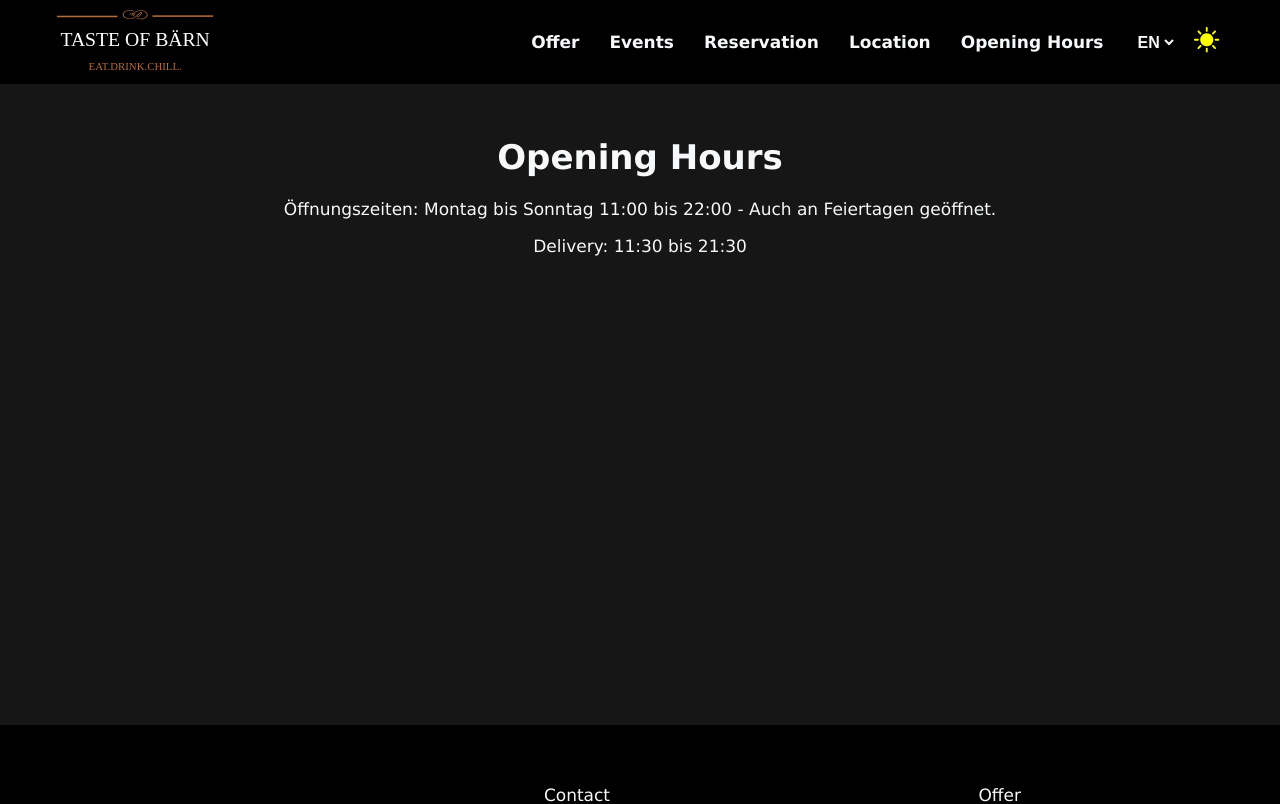
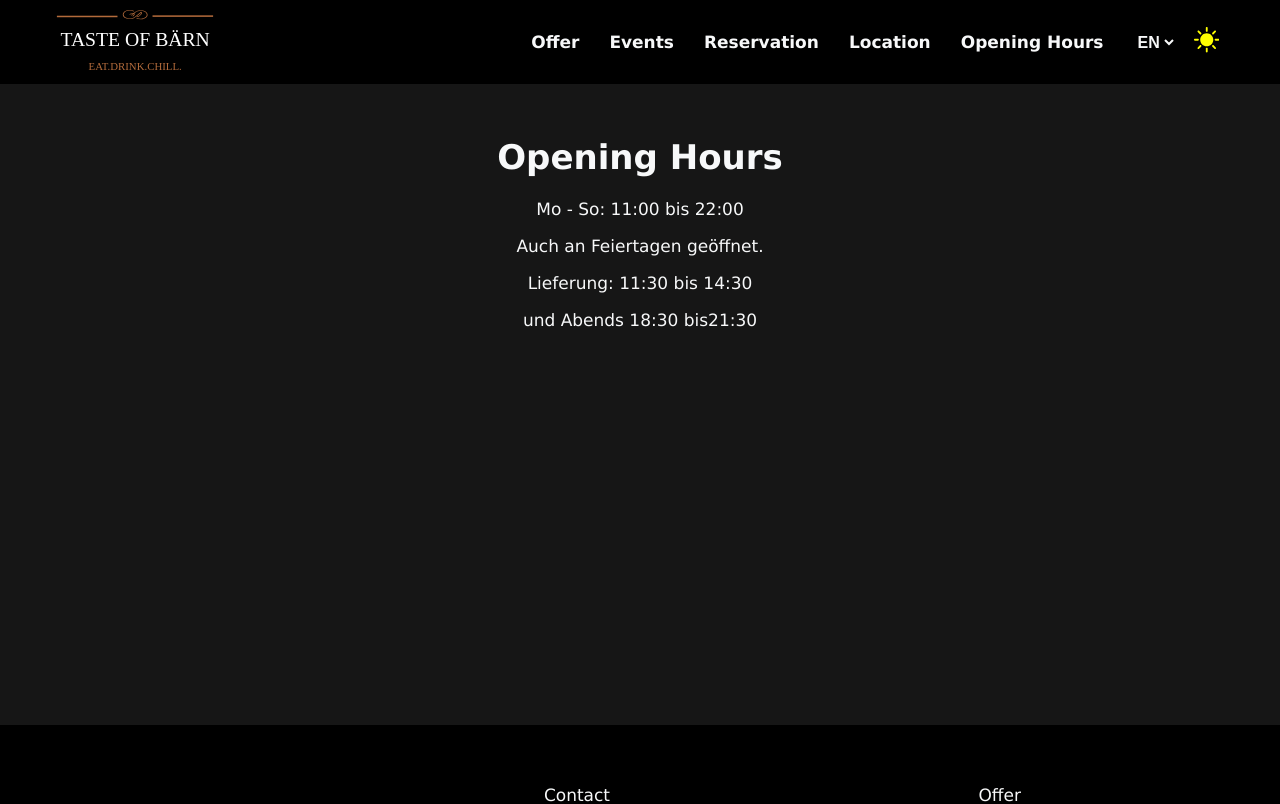
Before and after one commit to Cris-Omar/tasteofbaern, a React (Create React App) app: page /openinghours in a window 1280 px wide. Shown: the top 804 px of the page. Built offline with nearby package versions, Linux system fonts and the light colour scheme.

Commit message:
navbar correction of z-index

```diff
--- a/src/pages/OpeningHours.js
+++ b/src/pages/OpeningHours.js
@@ -6,8 +6,10 @@ export default function OpenningHours(){
     <div className="openinghours">
       <h1>Opening Hours</h1>
 
-      <p>Öffnungszeiten: Montag bis Sonntag 11:00 bis 22:00 - Auch an Feiertagen geöffnet.</p>
-      <p>Delivery: 11:30 bis 21:30</p>
+      <p>Mo - So: 11:00 bis 22:00</p>
+      <p>Auch an Feiertagen geöffnet.</p>
+      <p>Lieferung: 11:30 bis 14:30 </p>
+      <p>und Abends 18:30 bis21:30</p>
     </div>
   )
 }
--- a/src/styles/_navbar.scss
+++ b/src/styles/_navbar.scss
@@ -124,9 +124,9 @@
       width: 100%;
       border-radius: 3em;
       position: absolute;
-      top: calc(100% + 10px);
+      top: calc(100% + 5px);
       left: 0;
-      z-index: 1;
+      z-index: 10;
 
       li{
         padding: 15px;
@@ -136,7 +136,7 @@
         }
       }
       select {
-        padding: 1.5em;
+        padding: 1.5em 0em 1.5em 0em;
         display: block;
         margin: auto;
         appearance: none;
--- a/src/styles/style.css
+++ b/src/styles/style.css
@@ -533,9 +533,9 @@
   width: 100%;
   border-radius: 3em;
   position: absolute;
-  top: calc(100% + 10px);
+  top: calc(100% + 5px);
   left: 0;
-  z-index: 1;
+  z-index: 10;
 }
 .mobNavbarMenu .openCloseIcon .mobSubMenu li {
   padding: 15px;
@@ -545,7 +545,7 @@
   text-decoration: none;
 }
 .mobNavbarMenu .openCloseIcon .mobSubMenu select {
-  padding: 1.5em;
+  padding: 1.5em 0em 1.5em 0em;
   display: block;
   margin: auto;
   -webkit-appearance: none;
```
Also changed, not shown: 1 other file (tests, documents, lock files or other folders).
